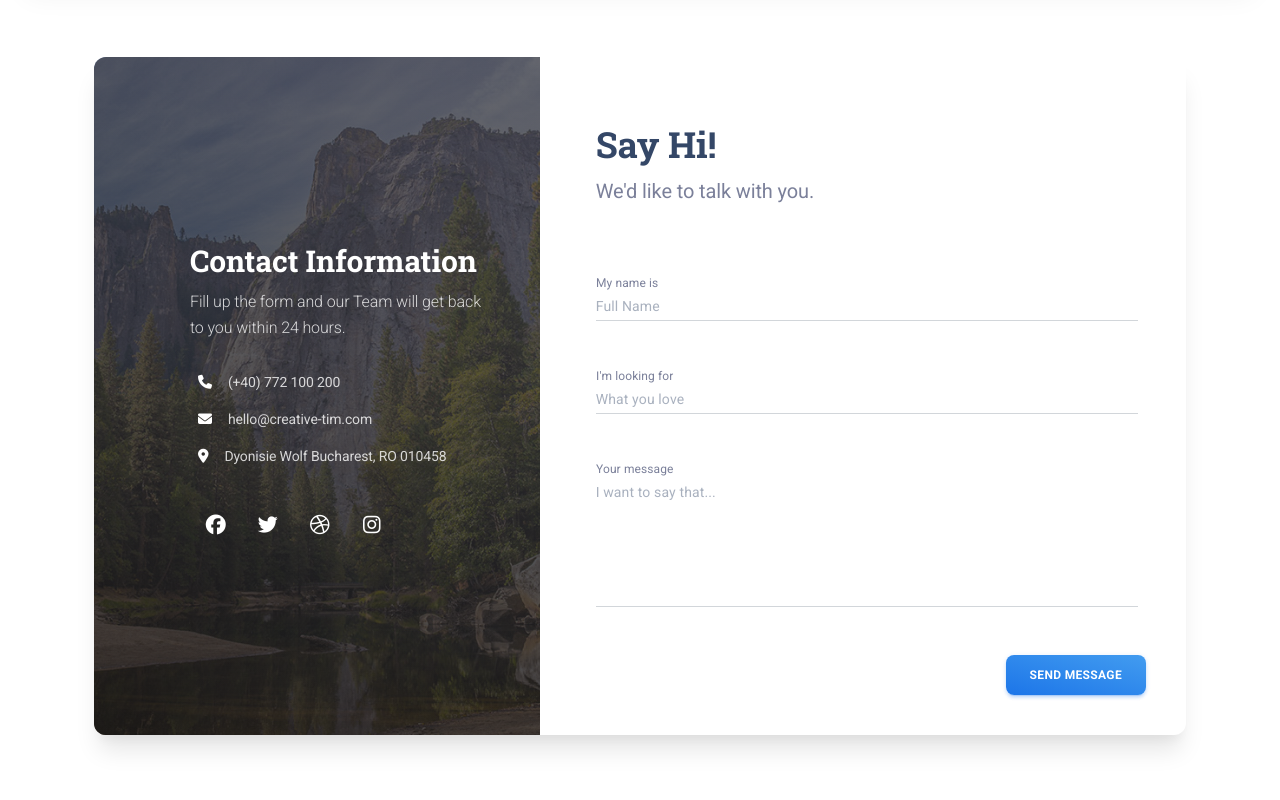
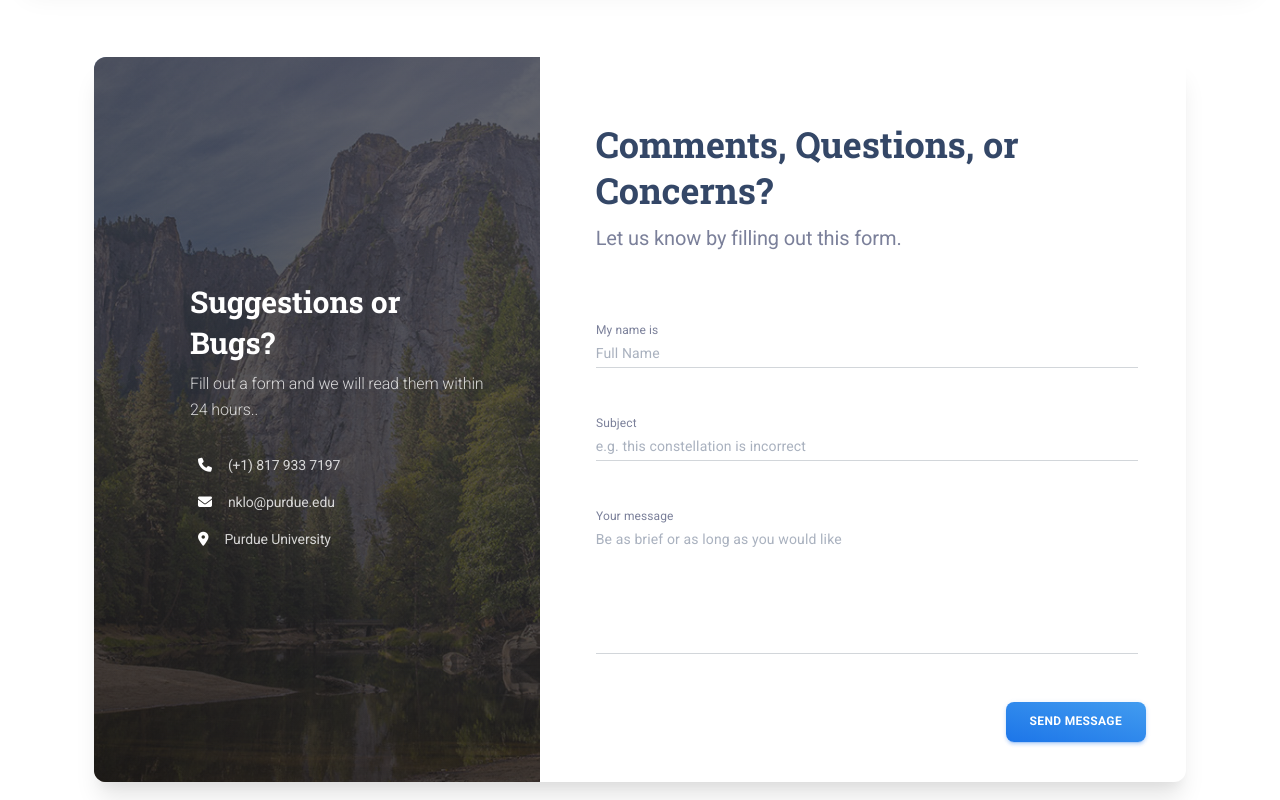
Before and after one commit to AurinDutta/Boilermake-Hackathon, a React (Create React App) app: page /pages/landing-pages/author in a window 1280 px wide. Shown: the part 1500-2300 px from the top of the page. Built offline with nearby package versions, Linux system fonts and the light colour scheme.

Commit message:
New changes to about this website

```diff
--- a/src/pages/LandingPages/Author/sections/Contact.js
+++ b/src/pages/LandingPages/Author/sections/Contact.js
@@ -67,10 +67,10 @@ function Contact() {
                 >
                   <MKBox py={6} pr={6} pl={{ xs: 6, sm: 12 }} my="auto">
                     <MKTypography variant="h3" color="white" mb={1}>
-                      Contact Information
+                      Suggestions or Bugs?
                     </MKTypography>
                     <MKTypography variant="body2" color="white" opacity={0.8} mb={3}>
-                      Fill up the form and our Team will get back to you within 24 hours.
+                      Fill out a form and we will read them within 24 hours..
                     </MKTypography>
                     <MKBox display="flex" p={1}>
                       <MKTypography variant="button" color="white">
@@ -84,7 +84,7 @@ function Contact() {
                         ml={2}
                         fontWeight="regular"
                       >
-                        (+40) 772 100 200
+                        (+1) 817 933 7197
                       </MKTypography>
                     </MKBox>
                     <MKBox display="flex" color="white" p={1}>
@@ -99,7 +99,7 @@ function Contact() {
                         ml={2}
                         fontWeight="regular"
                       >
-                        hello@creative-tim.com
+                        nklo@purdue.edu
                       </MKTypography>
                     </MKBox>
                     <MKBox display="flex" color="white" p={1}>
@@ -114,10 +114,10 @@ function Contact() {
                         ml={2}
                         fontWeight="regular"
                       >
-                        Dyonisie Wolf Bucharest, RO 010458
+                        Purdue University
                       </MKTypography>
                     </MKBox>
-                    <MKBox mt={3}>
+                    {/* <MKBox mt={3}>
                       <MKButton variant="text" color="white" size="large" iconOnly>
                         <i className="fab fa-facebook" style={{ fontSize: "1.25rem" }} />
                       </MKButton>
@@ -130,7 +130,7 @@ function Contact() {
                       <MKButton variant="text" color="white" size="large" iconOnly>
                         <i className="fab fa-instagram" style={{ fontSize: "1.25rem" }} />
                       </MKButton>
-                    </MKBox>
+                    </MKBox> */}
                   </MKBox>
                 </MKBox>
               </Grid>
@@ -138,10 +138,10 @@ function Contact() {
                 <MKBox component="form" p={2} method="post">
                   <MKBox px={3} py={{ xs: 2, sm: 6 }}>
                     <MKTypography variant="h2" mb={1}>
-                      Say Hi!
+                      Comments, Questions, or Concerns?
                     </MKTypography>
                     <MKTypography variant="body1" color="text" mb={2}>
-                      We&apos;d like to talk with you.
+                      Let us know by filling out this form.
                     </MKTypography>
                   </MKBox>
                   <MKBox pt={0.5} pb={3} px={3}>
@@ -158,8 +158,8 @@ function Contact() {
                       <Grid item xs={12} pr={1} mb={6}>
                         <MKInput
                           variant="standard"
-                          label="I'm looking for"
-                          placeholder="What you love"
+                          label="Subject"
+                          placeholder="e.g. this constellation is incorrect"
                           InputLabelProps={{ shrink: true }}
                           fullWidth
                         />
@@ -168,7 +168,7 @@ function Contact() {
                         <MKInput
                           variant="standard"
                           label="Your message"
-                          placeholder="I want to say that..."
+                          placeholder="Be as brief or as long as you would like"
                           InputLabelProps={{ shrink: true }}
                           fullWidth
                           multiline
--- a/src/routes.js
+++ b/src/routes.js
@@ -70,13 +70,13 @@ import Typography from "layouts/sections/elements/typography";
 
 const routes = [
   {
-    name: "Main menu",
+    name: "Menu",
     icon: <Icon>dashboard</Icon>,
     columns: 1,
     rowsPerColumn: 2,
     collapse: [
       {
-        name: "Constellations List",
+        name: "Sections",
         collapse: [
           {
             name: "Popular Constellations",
@@ -84,12 +84,12 @@ const routes = [
             component: <AboutUs />,
           },
           {
-            name: "Why can we see stars in West Lafayette but not in other cities?",
+            name: "Constellations in West Lafayette",
             route: "/pages/landing-pages/contact-us",
             component: <ContactUs />,
           },
           {
-            name: "Constellations in West Lafayette",
+            name: "About this website",
             route: "/pages/landing-pages/author",
             component: <Author />,
           },
```
